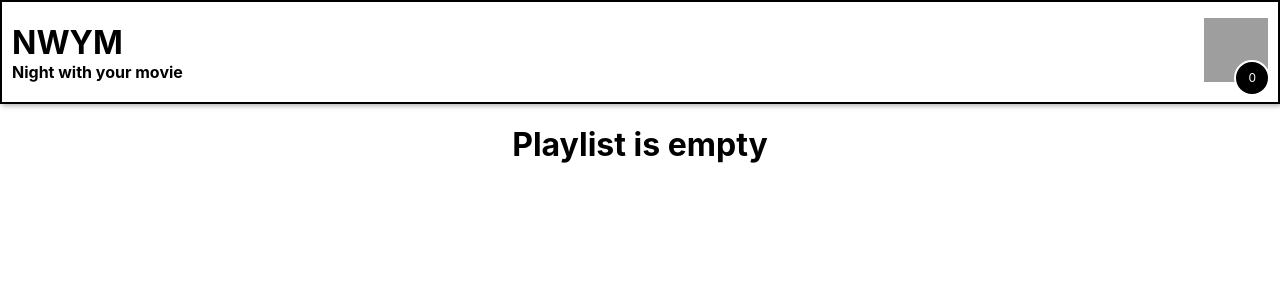
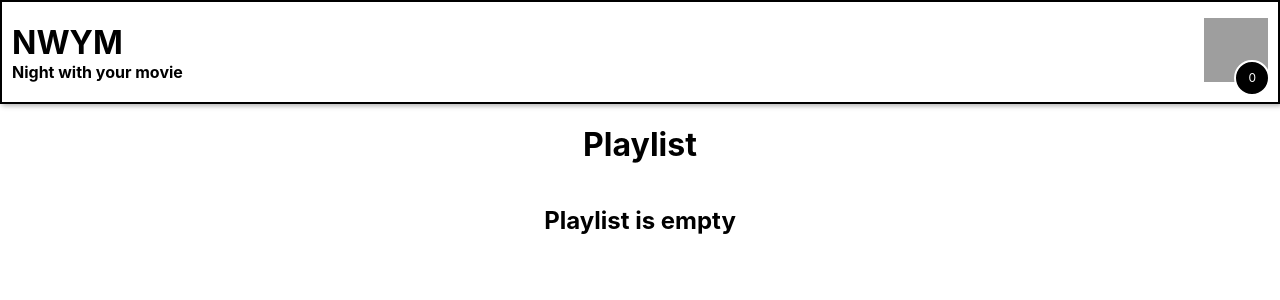
Before and after one commit to SheallJake/odz, a React (Create React App) app: page /FilmPlaylist in a window 1280 px wide. Shown: the top 300 px of the page. Built offline with nearby package versions, Linux system fonts and the light colour scheme; grey boxes are pictures that could not be loaded.

Commit message:
aded playlist title

```diff
--- a/src/components/FilmPlaylist.js
+++ b/src/components/FilmPlaylist.js
@@ -7,12 +7,13 @@ function FilmPlaylist({ playlist, removeFromPlaylist }) {
 
     return (
         <div>
+            <h1 className='list-title'>Playlist</h1>
             <TransitionGroup className={`film-list`}>
                 {playlist.length > 0 ? playlist.map(movie => (
                     <CSSTransition key={'anim' + movie.id} timeout={200} classNames="fade">
                         <Film key={movie.id} movie={movie} inPlaylist={true} removeFromPlaylist={removeFromPlaylist} playlist={playlist} />
                     </CSSTransition>
-                )) : <h1 className='playlist-empty-title'>Playlist is empty</h1>}
+                )) : <h2 className='playlist-empty-title'>Playlist is empty</h2>}
             </TransitionGroup>
         </div>
     );
```
